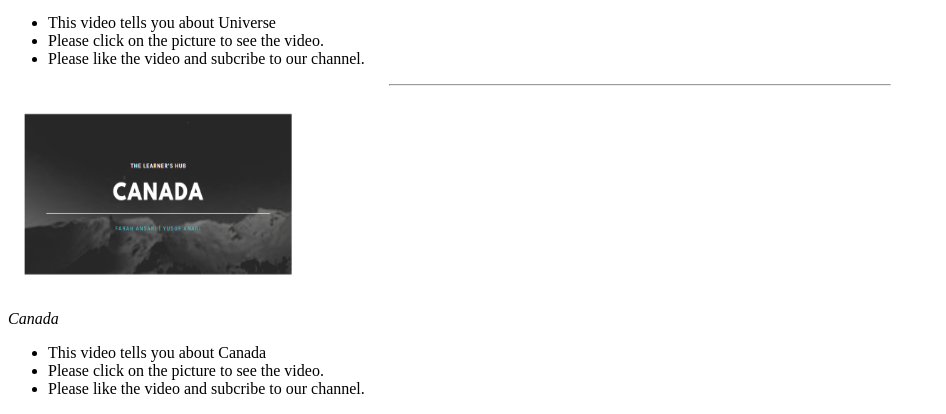
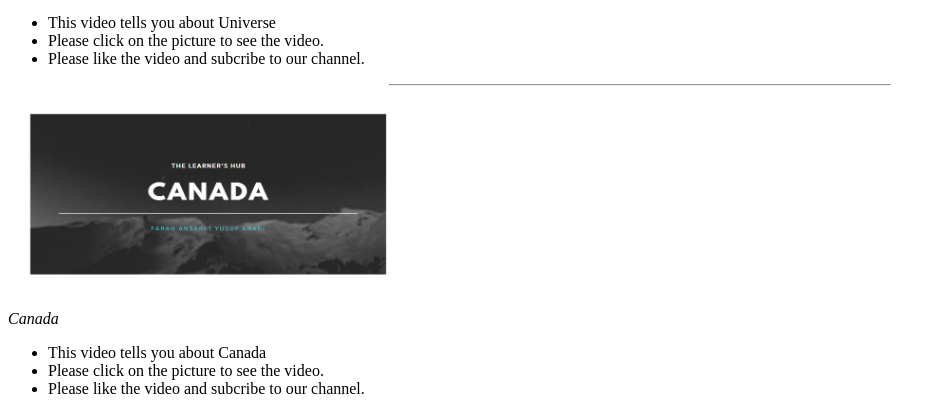
Before and after one commit to farahansari1119/Website, a plain HTML site: page index.html in a window 1280 px wide. Shown: the part 2165-2579 px from the top of the page, without its empty margins (0-946 px from the left). Drawn offline with Linux system fonts and the light colour scheme.

Commit message:
Update index.html

```diff
--- a/index.html
+++ b/index.html
@@ -78,7 +78,7 @@
 
         </ul>
         <hr width="500px">
-        <a href= "https://youtu.be/kAXoLunr1sY"><img src="canada.PNG" width="300px" height="200px" /> </a>
+        <a href= "https://youtu.be/kAXoLunr1sY"><img src="canada.PNG" width="400px" height="200px" /> </a>
 
         <p><i>Canada </i></p>
         <ul>
```
